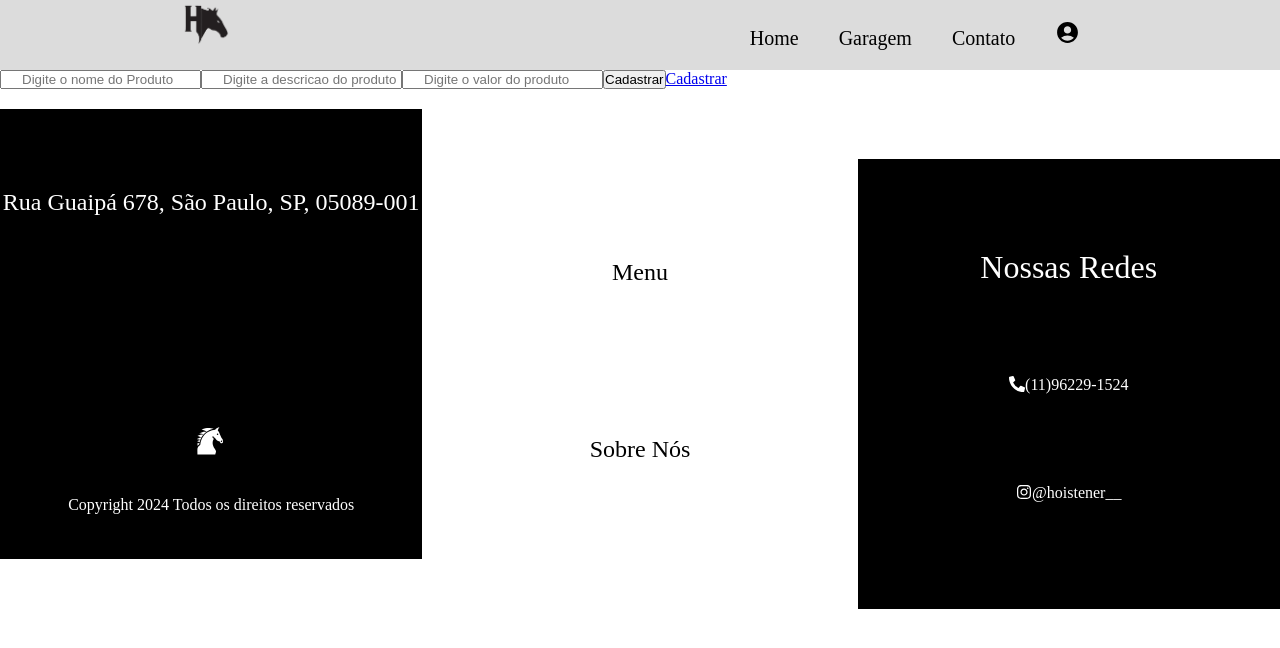
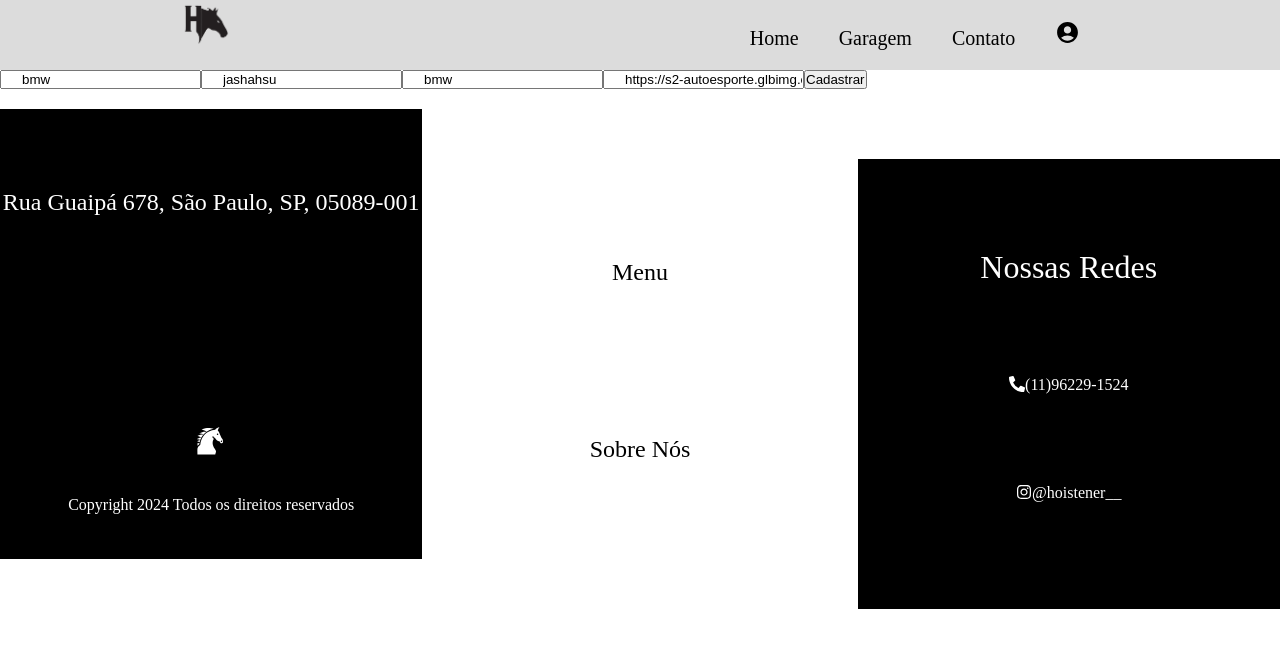
Before and after one commit to lucasma1a/HoistenerTCC, a React (Vite) app: page /editarcarro/1 in a window 1280 px wide. Shown: the top 648 px of the page. Built offline with nearby package versions, Linux system fonts and the light colour scheme; no server answers; data requests are answered from the project's data file.

Commit message:
ajustes na listagem de produtos

```diff
--- a/src/routes/Produtos.jsx
+++ b/src/routes/Produtos.jsx
@@ -1,87 +1,98 @@
-import { useState, useEffect } from 'react';
-import { useParams, Link} from 'react-router-dom';
+import { useEffect, useState } from "react";
+import { useParams } from "react-router-dom";
+import "../css/style.css";
 
 export default function Produtos() {
   //criando a variavel id e usando o HOOK useParams
   let { id } = useParams();
   //criando o useState do novoProduto
-  const [novoproduto, setNovoProduto] = useState({
+  const [novoCarro, setNovoCarro] = useState({
     id,
-    nome: '',
-    descricao: '',
-    valor: '',
+    nome: "",
+    preco: "",
+    marca: "",
+    imagem: "",
   });
-//criando a função handleChange
+  //criando a função handleChange
 
-const handleChange =(e)=>{
-//...(spred) pega os dados antigos e junta com os dados novos
-setNovoProduto({...novoproduto,[e.target.name]:e.target.value})
-}
-//criando o metodo put e post
+  const handleChange = (e) => {
+    //...(spred) pega os dados antigos e junta com os dados novos
+    setNovoCarro({ ...novoCarro, [e.target.name]: e.target.value });
+  };
+  //criando o metodo put e post
 
-let metodo ="post";
-if(id){
-  metodo="put"
-}
-const handleSubmit =(e)=>{
-e.preventDefault();
-fetch(`http://localhost:5000/produtos/${id ? id :"" }
-`,{
- method:metodo,
- headers:{
-    'Content-Type':'application/json',
- },
- body:JSON.stringify(novoproduto),
-}).then(()=>{
-  window.location="/lista"
-})
-}
-
-useEffect(()=>{
-  if(id){
-    fetch(`http://localhost:5000/produtos/${id}`)
-    .then((res)=>{
-      return res.json();
-    })
-    .then((data)=>{
-      setNovoProduto(data);
-    })
+  let metodo = "POST";
+  if (id) {
+    metodo = "PUT";
   }
 
- },[id]);
+  const handleSubmit = (e) => {
+    e.preventDefault();
+    fetch(
+      `http://localhost:3000/carros/${id ? id : ""}`,
+      {
+        method: metodo,
+        headers: {
+          "Content-Type": "application/json",
+        },
+        body: JSON.stringify(novoCarro),
+      }
+    ).then(() => {
+      window.location = "/lista";
+    });
+  };
 
-
-
-
+  useEffect(() => {
+    if (id) {
+      fetch(`http://localhost:3000/carros/${id}`)
+        .then((res) => {
+          return res.json();
+        })
+        .then((data) => {
+          setNovoCarro(data);
+        });
+    }
+  }, [id]);
 
   return (
     <>
-      <form onSubmit={handleSubmit}>
+
+    <section className="form-s">
+
+    <form onSubmit={handleSubmit} className="form">
         <input
           type="text"
           name="nome"
-          value={novoproduto.nome}
-          placeholder="Digite o nome do Produto"
+          value={novoCarro.nome}
+          placeholder="Digite o nome do Carro"
           onChange={handleChange}
         />
         <input
           type="text"
-          name="descricao"
-          value={novoproduto.descricao}
-          placeholder="Digite a descricao do produto"
+          name="preco"
+          value={novoCarro.preco}
+          placeholder="Digite o preço do Carro"
           onChange={handleChange}
         />
 
         <input
           type="text"
-          name="valor"
-          value={novoproduto.valor}
-          placeholder="Digite o valor do produto"
+          name="marca"
+          value={novoCarro.marca}
+          placeholder="Digite a marca do carro"
+          onChange={handleChange}
+        />
+
+        <input
+          type="text"
+          name="imagem"
+          value={novoCarro.imagem}
+          placeholder="Digite a URL da imagem do carro"
           onChange={handleChange}
         />
         <button type="submit">Cadastrar</button>
-        <Link to="/lista">Cadastrar</Link>
       </form>
+    </section>
     </>
   );
 }
```
